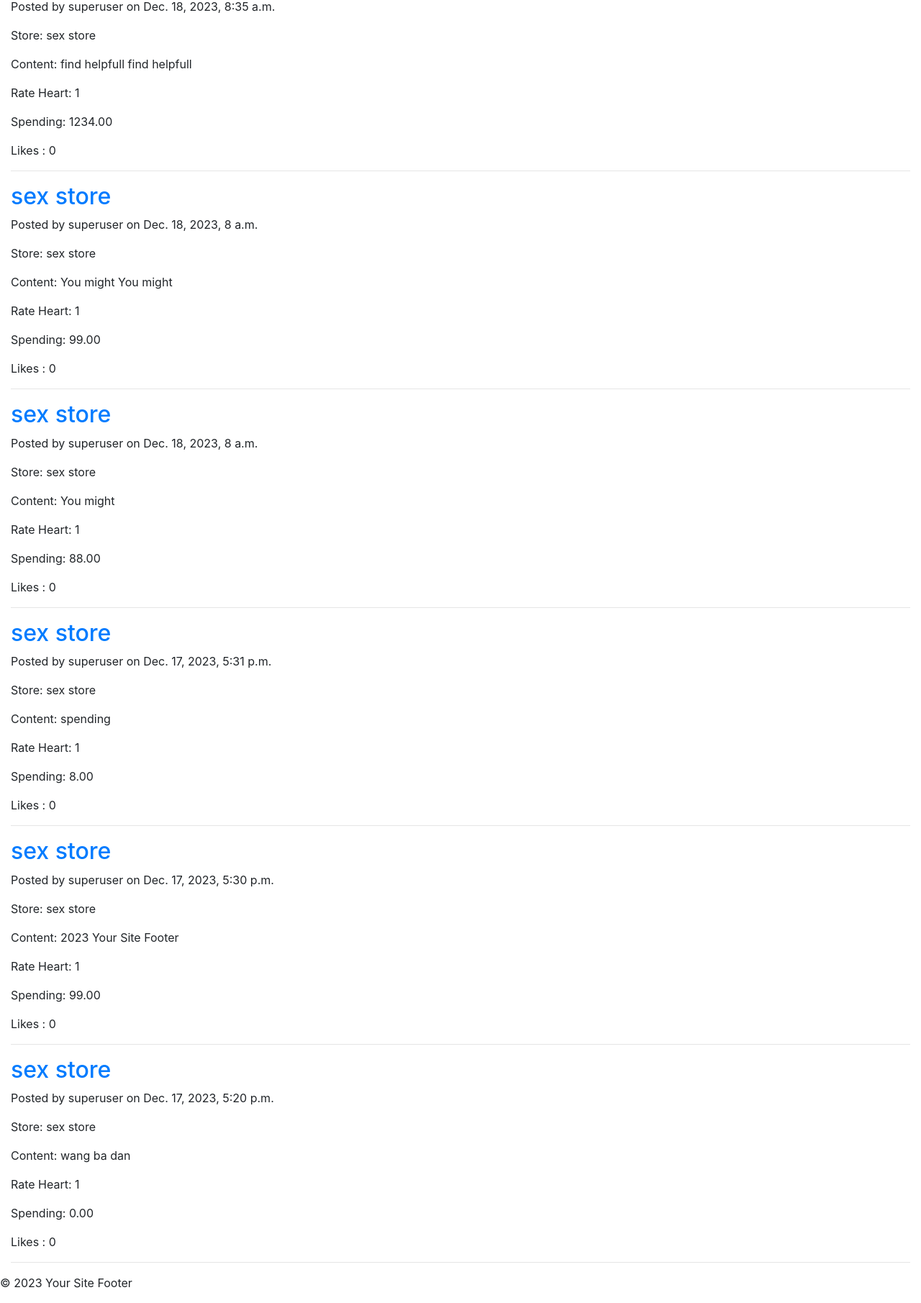
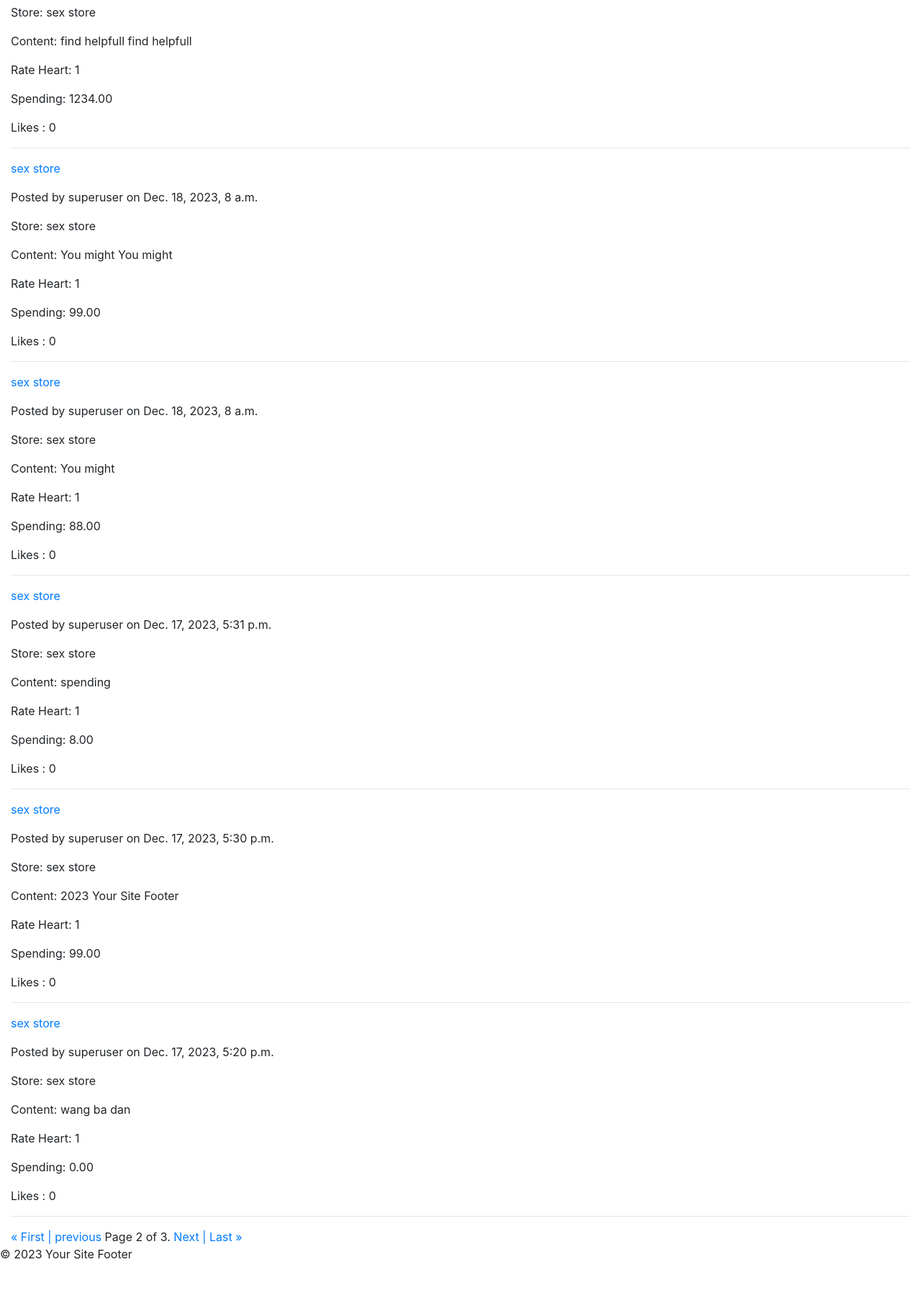
Before and after one commit to ffcweb/review, a Django app: page /rate/?page=2 in a window 1280 px wide. Shown: the part 1638-3449 px from the top of the page at 72% size. After the commit the page ends 3388 px from the top, so only its background shows below. Run offline with Django 3.2, Linux system fonts and the light colour scheme; data comes from the database, SQL or seed files in the repository; some libraries are stand-ins or nearby versions.

Commit message:
this time added pager for the index page

```diff
--- a/finalproject/rate/templates/rate/all_reviews.html
+++ b/finalproject/rate/templates/rate/all_reviews.html
@@ -10,9 +10,8 @@
       {% for review in reviews %}
       <ul>
         <div class="review">
-          <!-- Link to the store profile page -->
+          <!-- Link to the store_profile page by tore id, showing as the store name -->
           <p><a href="{% url 'store_profile' review.store.id %}">{{ review.store.name }}</a></p>
-          <!-- <h5><a href="{% url 'all_reviews' %}"> {{ review.store }}</a></h5> -->
           <span hidden><h2> ID : {{ store.id }} </h2></span>
           <img src="{{ store.image_url }}" alt="iamge">
           <p>Posted by {{ review.user }} on {{ review.timestamp }}</p>
--- a/finalproject/rate/templates/rate/index.html
+++ b/finalproject/rate/templates/rate/index.html
@@ -8,10 +8,11 @@
 <div class="container-fluid">
   <h1>The Latest Reviews</h1>
   <hr>
-
   {% for review in reviews %}
   <div class="review">
-            <h2><a href="{% url 'all_reviews' %}">{{ review.store }}</a></h2>
+    <!-- Link to the store_profile page by tore id, showing as the store name -->
+    <p><a href="{% url 'store_profile' review.store.id %}">{{ review.store.name }}</a></p>
+    <!-- <h2><a href="{% url 'all_reviews' %}">{{ review.store }}</a></h2> -->
     <p>Posted by {{ review.user }} on {{ review.timestamp }}</p>
     <p>Store: {{ review.store }}</p>
     <p>Content: {{ review.content }}</p>
@@ -21,8 +22,29 @@
     <hr>
   </div>
   {% endfor %}
+
+   <!-- pagination -->
+   <div class="pagination">
+    <span class="step-links">
+        {% if reviews.has_previous %}
+        <a href="?page=1">&laquo; First |  </a>
+        <a href="?page={{ reviews.previous_page_number }}">   previous</a>
+        {% endif %}
+
+        <span class="current">
+            Page {{ reviews.number }} of {{ reviews.paginator.num_pages }}.
+        </span>
+
+        {% if reviews.has_next %}
+        <a href="?page={{ reviews.next_page_number }}">Next |  </a>
+        <a href="?page={{ reviews.paginator.num_pages }}">   Last &raquo;</a>
+        {% endif %}
+    </span>
   </div>
+
+
 </div>
+
 
   {% endblock %}
 
```
Lines whose indentation alone changed are shown as unchanged.
